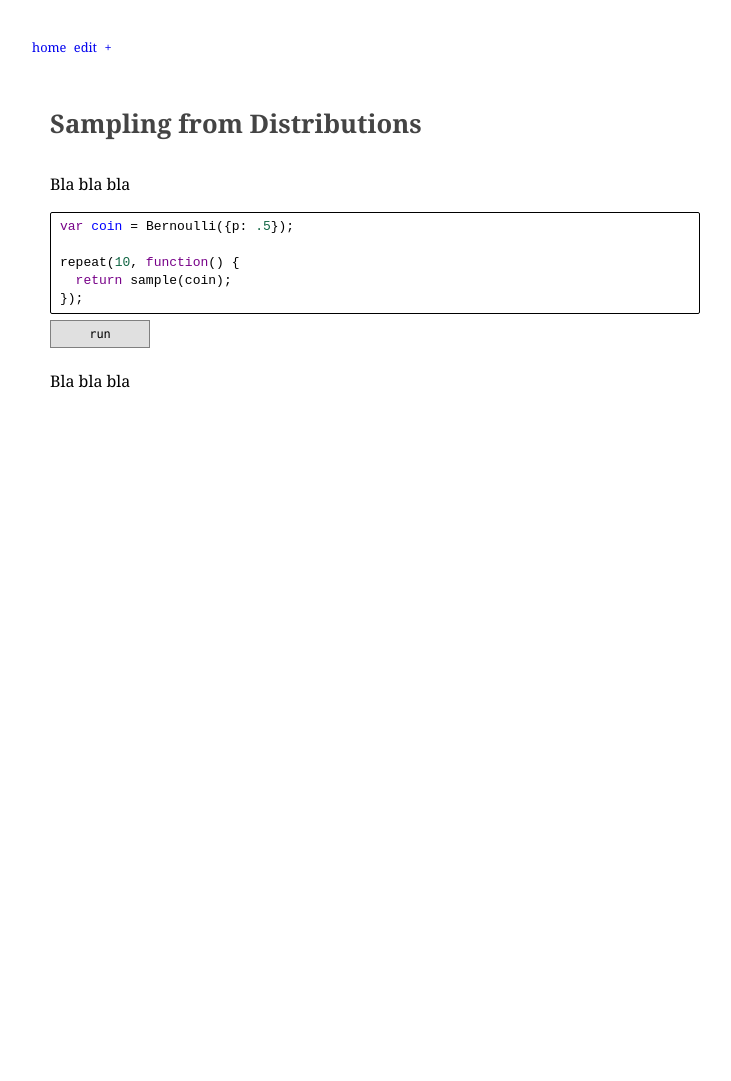
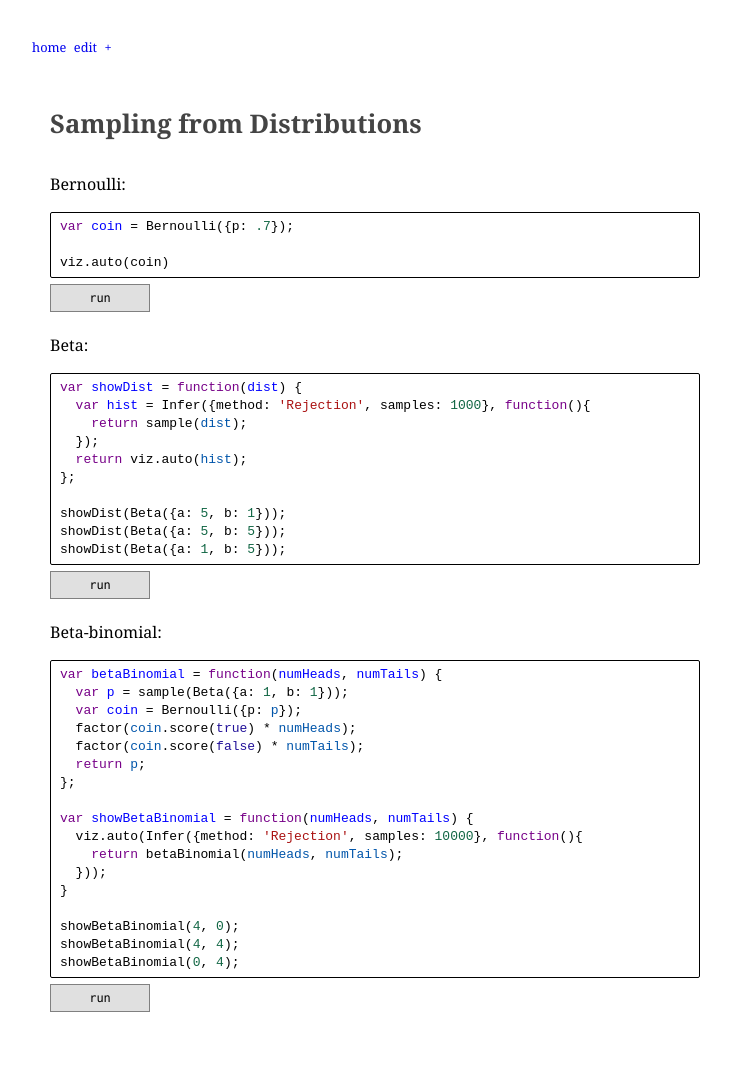
Before and after one commit to stuhlmueller/connoisseur, a Jekyll site: the page built from models/1-distributions.md, in a window 1280 px wide. Shown: the whole page, without its empty margins (8-739 px from the left). Built offline with Jekyll 4.4.1, drawn with Linux system fonts in a browser that asks for light colours; nearby versions of some CDN libraries; a script that is not in the unit is left out; before the commit the page ends 900 px from its top, so only the background shows below that.

Commit message:
Update distributions

```diff
--- a/models/1-distributions.md
+++ b/models/1-distributions.md
@@ -3,14 +3,47 @@ layout: model
 title: Sampling from Distributions
 ---
 
-Bla bla bla
+Bernoulli:
 
 ~~~~
-var coin = Bernoulli({p: .5});
+var coin = Bernoulli({p: .7});
 
-repeat(10, function() {
-  return sample(coin);
-});
+viz.auto(coin)
 ~~~~
 
-Bla bla bla
+Beta:
+
+~~~~
+var showDist = function(dist) {
+  var hist = Infer({method: 'Rejection', samples: 1000}, function(){
+    return sample(dist);
+  });
+  return viz.auto(hist);
+};
+
+showDist(Beta({a: 5, b: 1}));
+showDist(Beta({a: 5, b: 5}));
+showDist(Beta({a: 1, b: 5}));
+~~~~
+
+Beta-binomial:
+
+~~~~
+var betaBinomial = function(numHeads, numTails) {
+  var p = sample(Beta({a: 1, b: 1}));
+  var coin = Bernoulli({p: p});
+  factor(coin.score(true) * numHeads);
+  factor(coin.score(false) * numTails);
+  return p;
+};
+
+var showBetaBinomial = function(numHeads, numTails) {
+  viz.auto(Infer({method: 'Rejection', samples: 10000}, function(){
+    return betaBinomial(numHeads, numTails);
+  }));
+}
+
+showBetaBinomial(4, 0);
+showBetaBinomial(4, 4);
+showBetaBinomial(0, 4);
+~~~~
```
